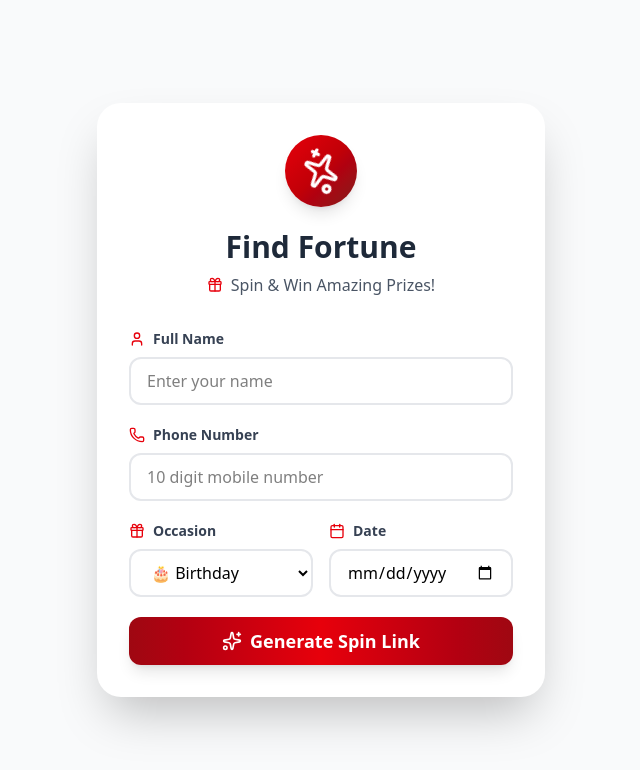
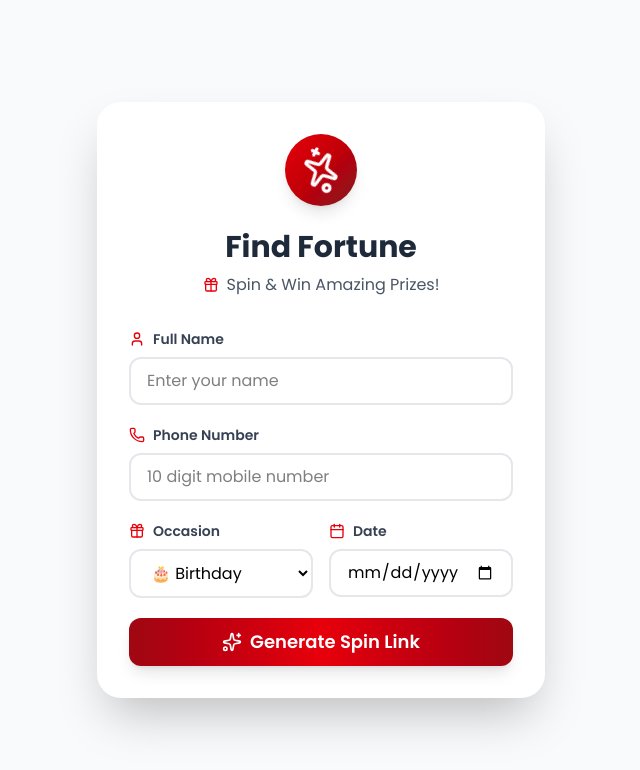
Before and after one commit to Nived11/spin-wheel-project, a React (Vite) app in the folder front-end/: page / in a window 1280 px wide. Shown: the top 770 px of the page, without its empty margins (319-959 px from the left). Built offline with nearby package versions, Linux system fonts and the light colour scheme.

Commit message:
fully completed ..

```diff
--- a/front-end/index.html
+++ b/front-end/index.html
@@ -4,6 +4,11 @@
     <meta charset="UTF-8" />
     <link rel="icon" type="image/png" href="/spinico.png" />
     <meta name="viewport" content="width=device-width, initial-scale=1.0" />
+
+    <!-- ✅ ADD THESE 3 LINES FOR POPPINS FONT -->
+    <link rel="preconnect" href="https://fonts.googleapis.com">
+    <link rel="preconnect" href="https://fonts.gstatic.com" crossorigin>
+    <link href="https://fonts.googleapis.com/css2?family=Poppins:wght@400;600;700;900&display=swap" rel="stylesheet">
 
     <!-- SEO Meta Tags -->
     <meta name="description" content="Find Fortune - Interactive gamification platform. Spin the wheel and win amazing prizes!" />
--- a/front-end/src/index.css
+++ b/front-end/src/index.css
@@ -1,12 +1,19 @@
 @import "tailwindcss";
+
+/* ✅ Apply the font to the body */
+body {
+  font-family: 'Poppins', sans-serif;
+}
 
 @keyframes fadeIn {
   from { opacity: 0; }
   to { opacity: 1; }
 }
+
 @keyframes scaleIn {
   from { opacity: 0; transform: scale(0.9); }
   to { opacity: 1; transform: scale(1); }
 }
+
 .animate-fadeIn { animation: fadeIn 0.2s ease-out; }
 .animate-scaleIn { animation: scaleIn 0.3s ease-out; }
```
Lines whose indentation alone changed are shown as unchanged.
